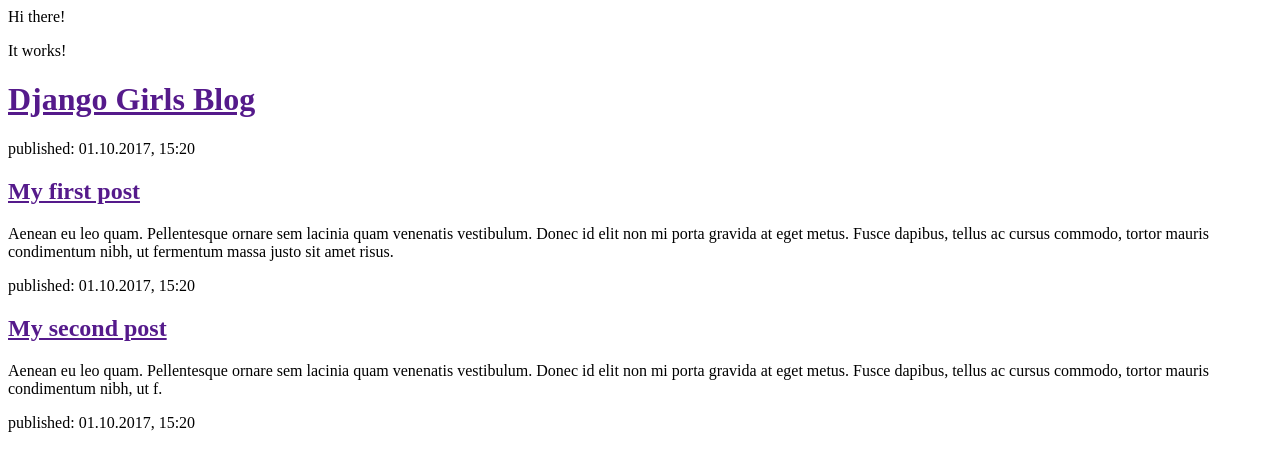
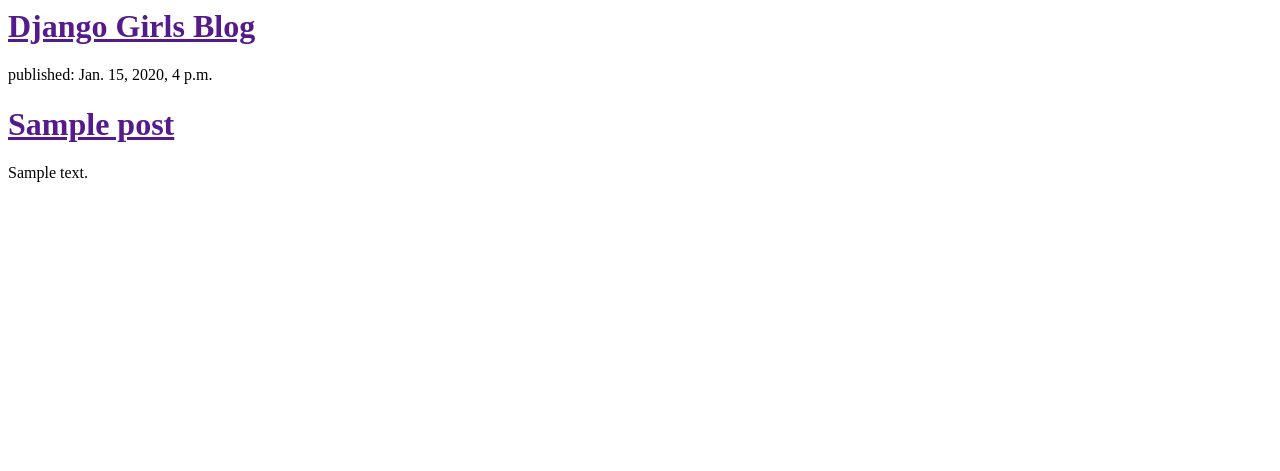
Before and after one commit to yana9913/my-first-blog, a Django app: template blog/templates/blog/post_list.html in a window 1280 px wide. Shown: the top 471 px of the page. Run offline with Django 3.2, Linux system fonts and the light colour scheme; the template is opened without the code that fills it: values that come from a table or form of the project are taken from there, others are empty; tables that the repository leaves empty hold one stand-in row (values such as "Sample post").

Commit message:
Modified templates to display posts from database.

```diff
--- a/blog/templates/blog/post_list.html
+++ b/blog/templates/blog/post_list.html
@@ -1,7 +1,3 @@
-<html>
-    <p>Hi there!</p>
-    <p>It works!</p>
-</html>
 <html>
         <head>
             <title>Django Girls blog</title>
@@ -9,19 +5,14 @@
         <body>
             <div>
                 <h1><a href="">Django Girls Blog</a></h1>
-            </div>
-
-            <div>
-                <p>published:  01.10.2017, 15:20</p>
-                <h2><a href="">My first post</a></h2>
-                <p>Aenean eu leo quam. Pellentesque ornare sem lacinia quam venenatis vestibulum. Donec id elit non mi porta gravida at eget metus. Fusce dapibus, tellus ac cursus commodo, tortor mauris condimentum nibh, ut fermentum massa justo sit amet risus.</p>
-            </div>
-
-            <div>
-                <p>published:  01.10.2017, 15:20</p>
-                <h2><a href="">My second post</a></h2>
-                <p>Aenean eu leo quam. Pellentesque ornare sem lacinia quam venenatis vestibulum. Donec id elit non mi porta gravida at eget metus. Fusce dapibus, tellus ac cursus commodo, tortor mauris condimentum nibh, ut f.</p>
-                <p>published: 01.10.2017, 15:20
-            </div>
+           </div>
+       </div>
+ {% for post in posts %}
+        <div>
+            <p>published: {{ post.published_date }}</p>
+            <h1><a href="">{{ post.title }}</a></h1>
+            <p>{{ post.text|linebreaksbr }}</p>
+        </div>
+    {% endfor %}
         </body>
     </html>
--- a/mysite/settings.py
+++ b/mysite/settings.py
@@ -25,7 +25,7 @@
 # SECURITY WARNING: don't run with debug turned on in production!
 DEBUG = True
 
-ALLOWED_HOSTS = []
+ALLOWED_HOSTS = ['localhost', '127.0.0.1']
 
 
 # Application definition
```
Also changed, not shown: blog/views.py (+5 -2 lines), 1 other file.
